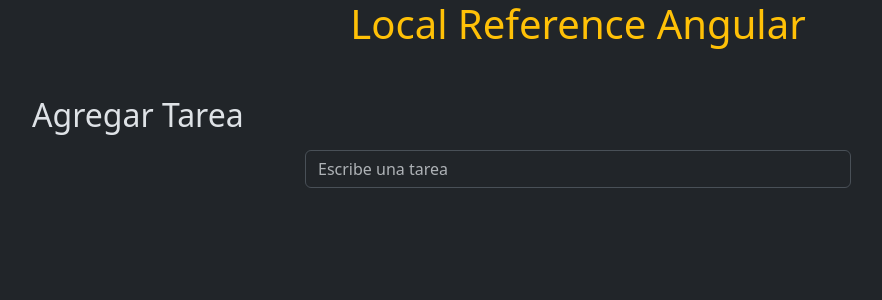
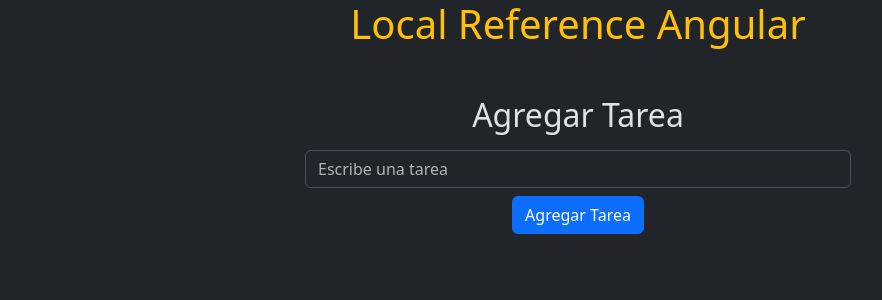
Before and after one commit to odgm/angular-app, an Angular app: page / in a window 1280 px wide. Shown: the top 300 px of the page, without its empty margins (62-944 px from the left). Built offline with nearby package versions, Linux system fonts and the light colour scheme.

Commit message:
creamos el componente for

```diff
--- a/src/app/agregar-tarea/agregar-tarea.html
+++ b/src/app/agregar-tarea/agregar-tarea.html
@@ -1,6 +1,17 @@
 <div class="container mt-5">
-    <h2>Agregar Tarea</h2>
+    <h2 class="text-center">Agregar Tarea</h2>
     <div class="mt-3 d-flex justify-content-center">
-        <input type="text" #tareaInput class="form-control mb-2 w-50" placeholder="Escribe una tarea">
+        <input type="text" #tareaInput class="form-control mb-2 w-50"
+        placeholder="Escribe una tarea">
+    </div>
+    <div class="d-flex justify-content-center">
+        <button class="btn btn-primary" (click)="agregarTarea(tareaInput.value); tareaInput.value=''">
+            Agregar Tarea
+        </button>
+    </div>
+    <div class="mt-3 text-center">
+        @if(tarea){
+            <p>Tarea: {{tarea}}</p>
+        }
     </div>
 </div>
--- /dev/null
+++ b/src/app/componente-for/componente-for.html
@@ -0,0 +1 @@
+<p>componente-for works!</p>
```
Also changed, not shown: src/app/componente-for/componente-for.ts (added, +9 -0 lines), src/app/componente-for/componente-for.css (added).
